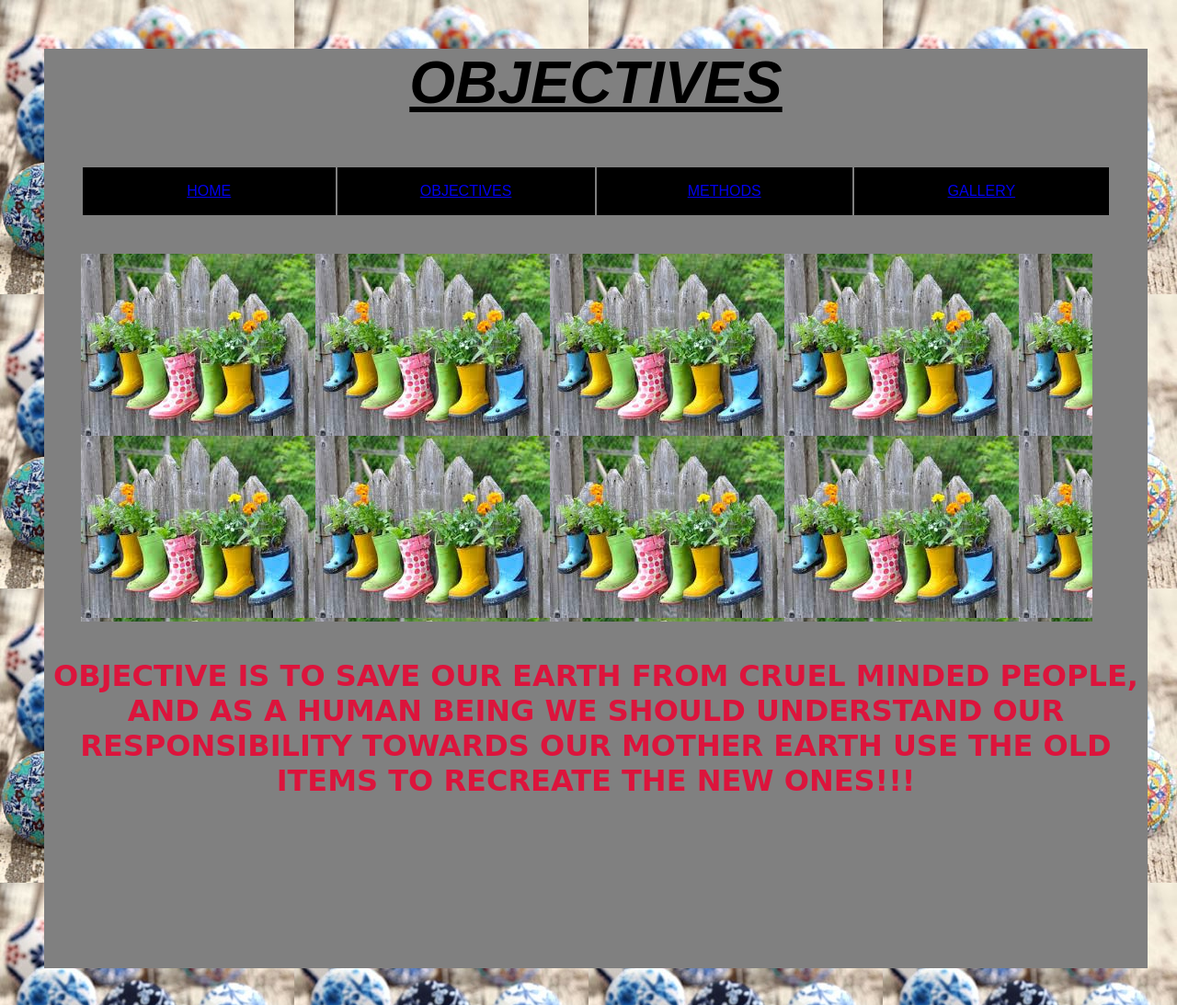
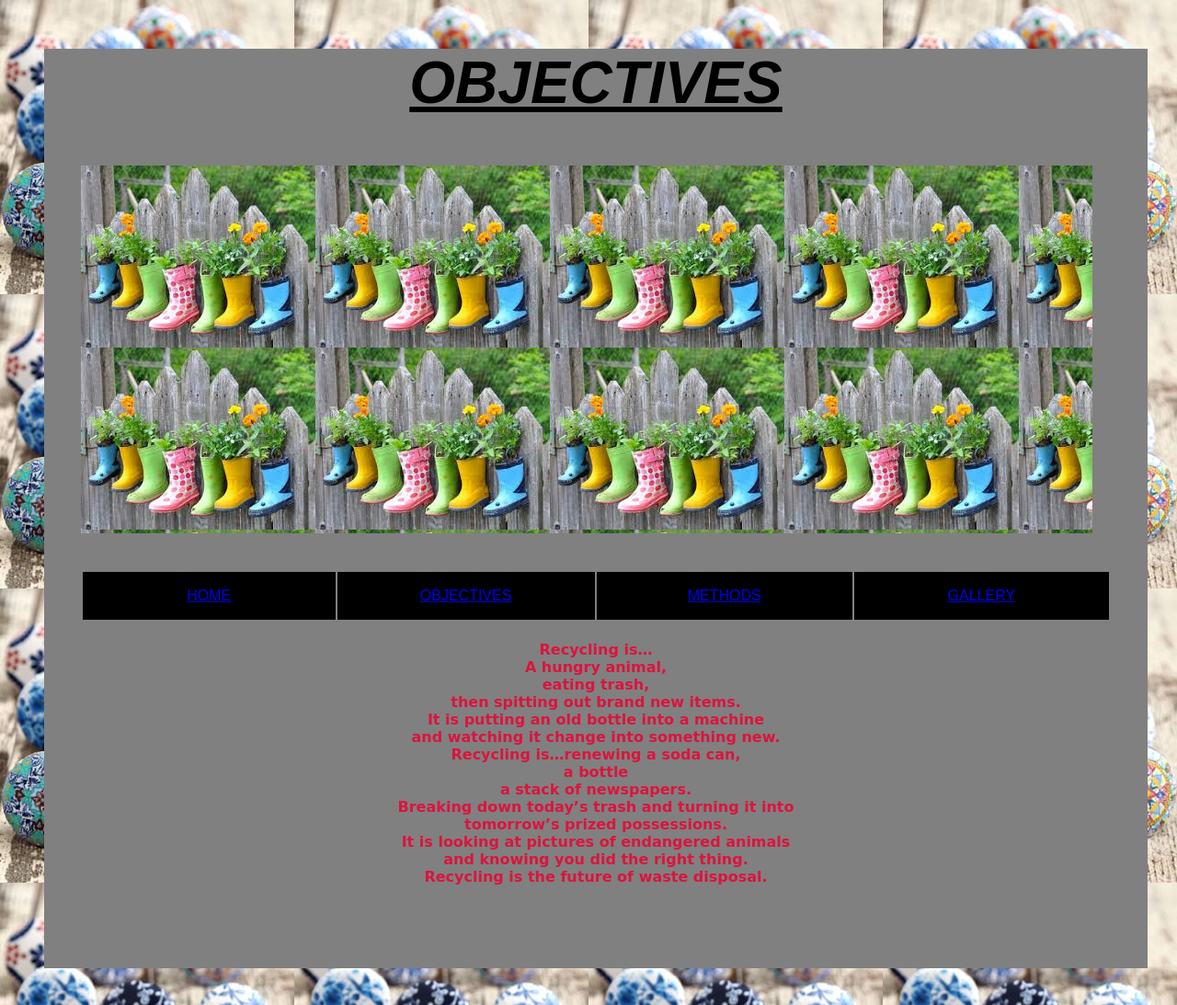
Before and after one commit to anuradha2612/web-development, a plain HTML site: page objective.html in a window 1280 px wide. Shown: the whole page at 92% size. Drawn offline with Linux system fonts and the light colour scheme.

Commit message:
changes html/css files

```diff
--- a/objective.html
+++ b/objective.html
@@ -11,6 +11,10 @@
 <div id="d16">
   <center> <h2 class="head6"><i><u> OBJECTIVES</u></i></h2></center>
 
+   <div id="d56">
+
+        </div>
+
     <table>
         <tr>
           <td class="margin"> <center><a href="home.html"> HOME</a></center>   </td>
@@ -22,13 +26,27 @@
 
         </table>
 
-             <div id="d56">
 
-        </div>
 
-        <h3> OBJECTIVE IS TO SAVE OUR EARTH FROM CRUEL MINDED PEOPLE,
-        AND AS A HUMAN BEING WE SHOULD UNDERSTAND OUR RESPONSIBILITY TOWARDS OUR MOTHER EARTH
-        USE THE OLD ITEMS TO RECREATE THE NEW ONES!!!</h3>
+       <!-- <h3><center> OBJECTIVE IS TO SAVE OUR EARTH FROM CRUEL MINDED PEOPLE,<br>
+        AND AS A HUMAN BEING WE SHOULD UNDERSTAND OUR RESPONSIBILITY <br>TOWARDS OUR MOTHER EARTH
+        USE THE OLD ITEMS TO RECREATE THE NEW ONES!!!</center></h3>-->
+
+                      <h4>Recycling is…<br>
+              A hungry animal,<br>
+              eating trash,<br>
+              then spitting out brand new items.<br>
+              It is putting an old bottle into a machine<br>
+              and watching it change into something new.<br>
+              Recycling is…renewing a soda can,<br>
+              a bottle<br>
+              a stack of newspapers.<br>
+              Breaking down today’s trash and turning it into<br>
+              tomorrow’s prized possessions.<br>
+              It is looking at pictures of endangered animals<br>
+              and knowing you did the right thing.<br>
+              Recycling is the future of waste disposal.</h4>
+
 
  </div>
 
--- a/style.css
+++ b/style.css
@@ -47,7 +47,7 @@ table{
    }
 
 .margin{
-    color:crimson;
+    color:white;
     width:300px;
     height:50px;
 
@@ -65,9 +65,17 @@ h2{
 h3{
     text-align: center;
     font-family: cursive;
-    font-size: 200%;
+    font-size:150%;
     color:crimson;
 }
+
+h4{
+    text-align: center;
+    font-family: cursive;
+
+    color:crimson;
+}
+
 
 #i3{
     float:right;
```
Also changed, not shown: home.html (+2 -0 lines), README.md.
